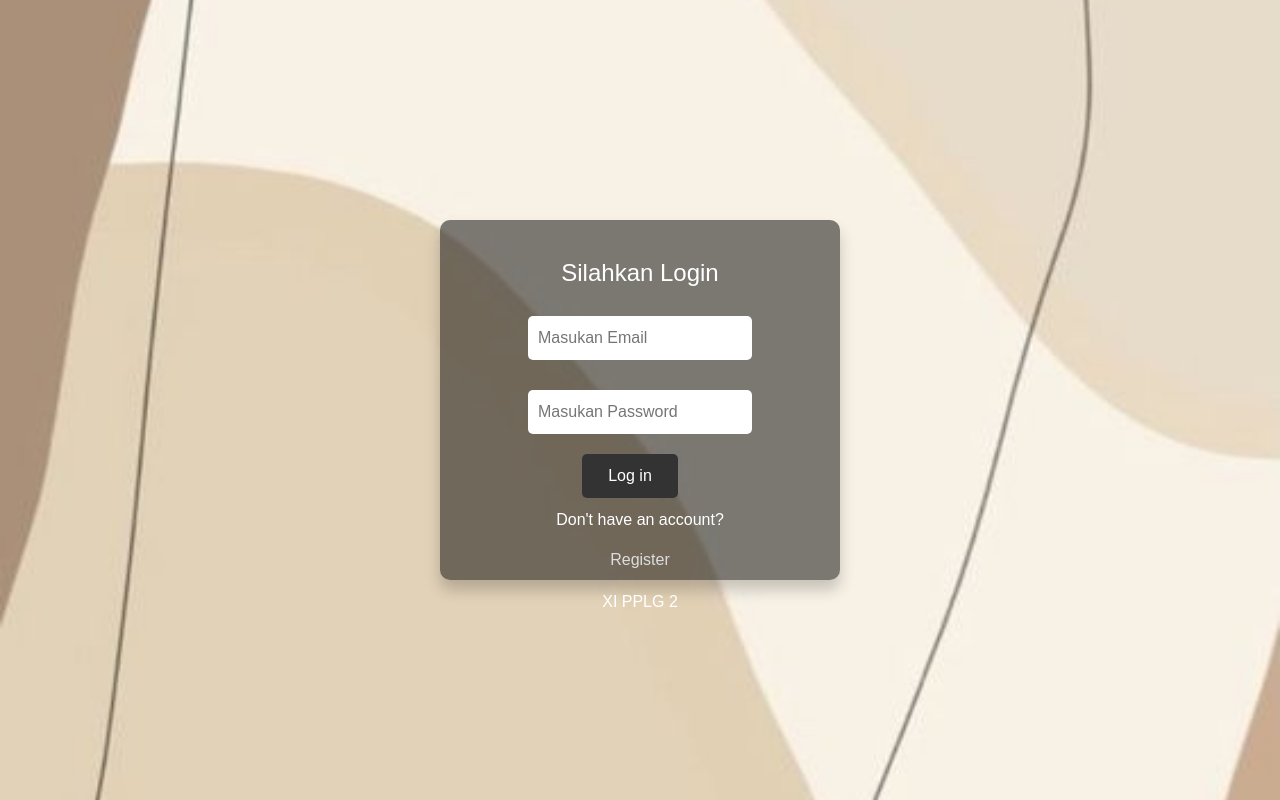
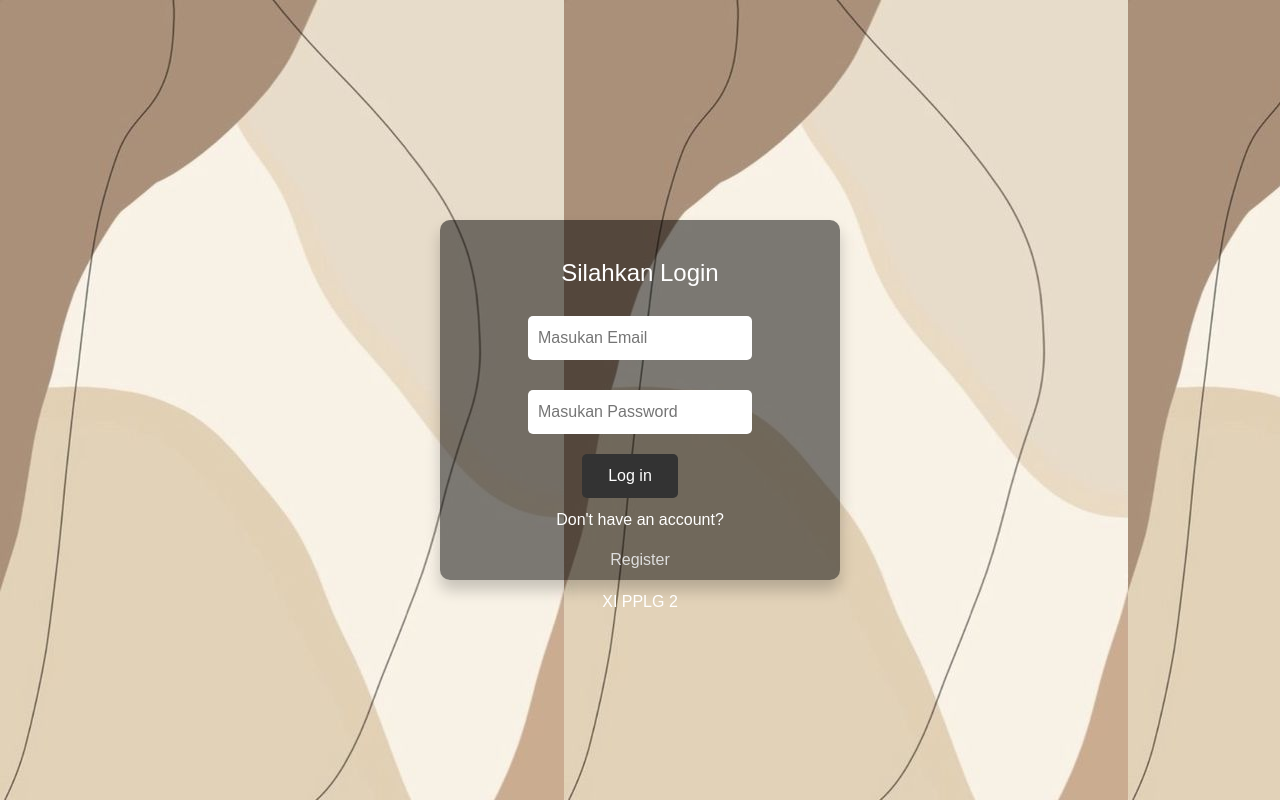
Before and after one commit to iraa-ui/react-figma-ira, a React (Vite) app: page /login in a window 1280 px wide. Built offline with nearby package versions, Linux system fonts and the light colour scheme.

Commit message:
Update login.css

```diff
--- a/src/styles/login.css
+++ b/src/styles/login.css
@@ -13,8 +13,6 @@
   width: 100vw;
   height: 100vh;
   background-image: url('/assets/img/bg1.jpg'); /* Gunakan gambar sebagai latar belakang */
-  background-size: cover; /* Pastikan gambar menutupi seluruh area */
-  background-position: center; /* Posisikan gambar di tengah */
   position: absolute; /* Pastikan ini di belakang wrapper */
   top: 0;
   left: 0;
```
